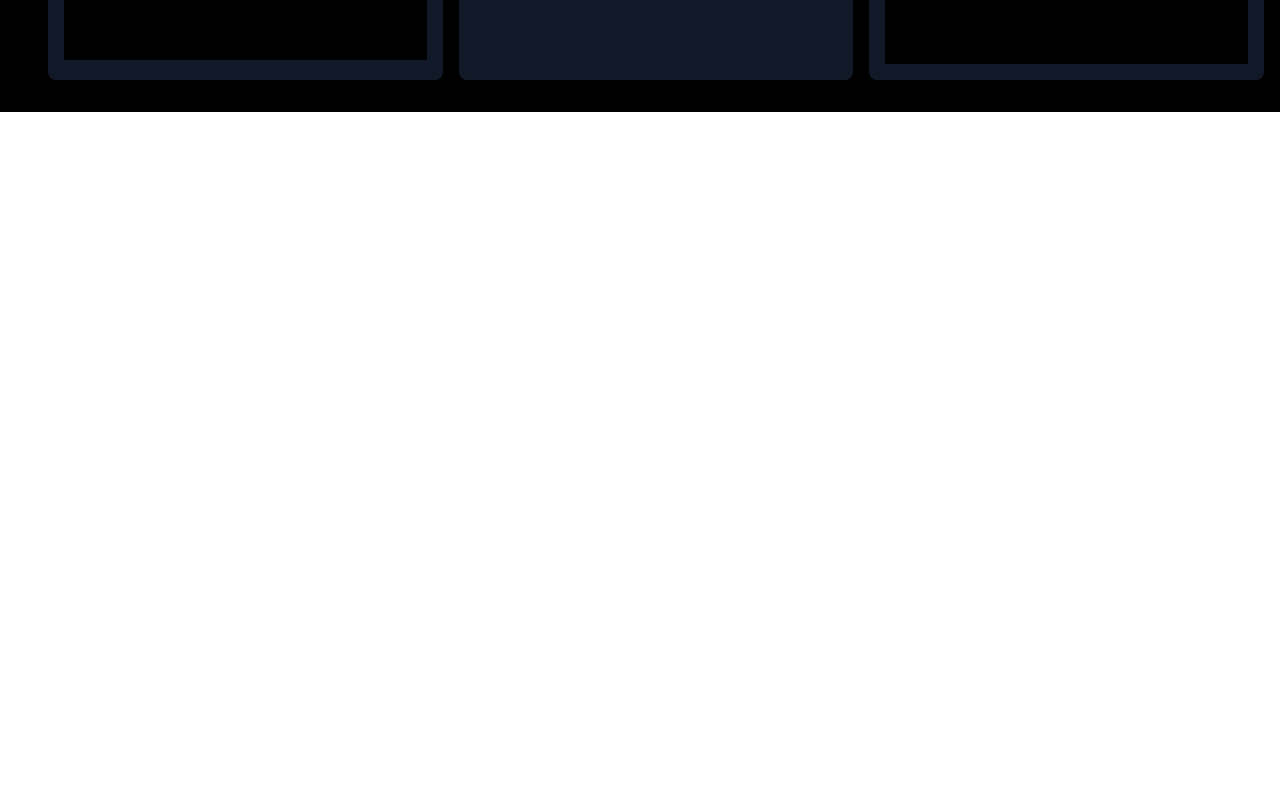
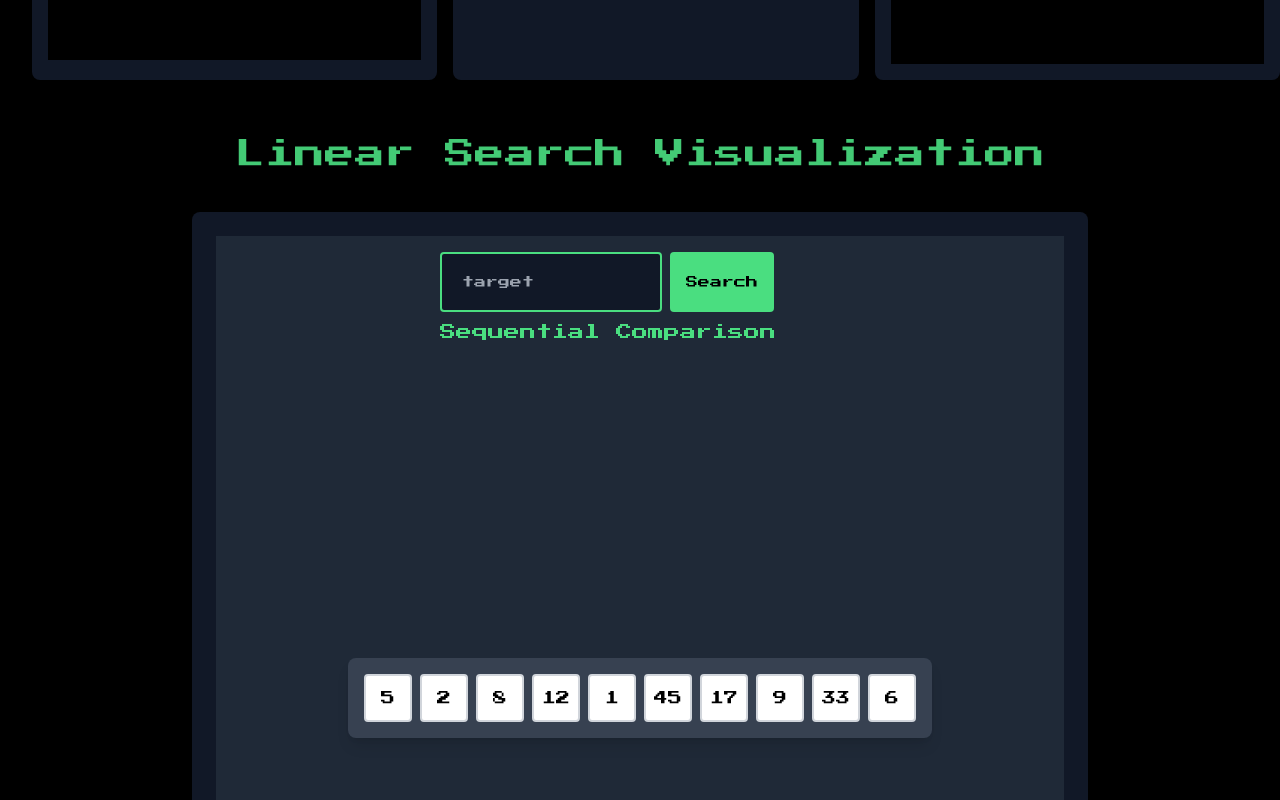
Before and after one commit to fractal-bootcamp/cep_algorithms, a React (Vite) app: page / in a window 1280 px wide. Shown: the part 700-1500 px from the top of the page. Before the commit the page ends 812 px from the top, so only its background shows below. Built offline with nearby package versions, Linux system fonts and the light colour scheme.

Commit message:
linear search visualization styled

```diff
--- a/src/App.tsx
+++ b/src/App.tsx
@@ -2,28 +2,41 @@ import React from "react";
 import TreeVisualizer from "./dfsPreVisualizaer";
 import InOrderVisualizer from "./InOrderVisualizer";
 import PostOrderVisualizer from "./PostOrdertVisualizer";
+import LinearSearchVisualization from "./linearSearchVisualization";
 
 function App() {
   return (
-    <div>
-      <div className="flex flex-col items-center bg-black min-h-screen p-2 sm:p-4 md:p-6 lg:p-8">
-        <h1 className="bg-gray-850 p-2 text-xl md:text-3xl mb-4 md:mb-8 text-center text-green-400 font-['Press_Start_2P'] animate-pulse px-2">
-          DFS BinaryTree Traversal
+    <div className="bg-black p-2 sm:p-4 md:p-6 lg:p-8">
+      <div className="max-w-7xl mx-auto">
+        {/* Binary Tree Traversal Section */}
+        <section className="mb-12">
+          <h1 className="flex bg-gray-850 p-2 text-xl md:text-3xl mb-4 md:mb-8 text-center text-green-400 font-['Press_Start_2P'] animate-pulse">
+            DFS Binary Tree Traversal
           </h1>
-
-        {/* Responsive container for visualizers */}
-        <div className="flex flex-col lg:flex-row gap-4 w-full max-w-7xl mx-auto px-2 sm:px-4">
-          {/* Individual visualizer containers with responsive scaling */}
+          <div className="flex flex-col lg:flex-row gap-4">
             <div className="w-full lg:w-1/3 bg-gray-900 p-2 sm:p-3 md:p-4 rounded-lg flex items-center justify-center">
               <TreeVisualizer />
             </div>
-          <div className="w-full lg:w-1/3 bg-gray-900 p-2 sm:p-3 md:p-4  rounded-lg flex items-center justify-center">
+            <div className="w-full lg:w-1/3 bg-gray-900 p-2 sm:p-3 md:p-4 rounded-lg flex items-center justify-center">
               <InOrderVisualizer />
             </div>
-          <div className="w-full lg:w-1/3 bg-gray-900 p-2 sm:p-3 md:p-4  rounded-lg flex items-center justify-center">
+            <div className="w-full lg:w-1/3 bg-gray-900 p-2 sm:p-3 md:p-4 rounded-lg flex items-center justify-center">
               <PostOrderVisualizer />
             </div>
           </div>
+        </section>
+
+        {/* Linear Search Section */}
+        <section className="flex flex-col items-center w-full max-w-4xl mx-auto">
+          <h2 className="w-full bg-gray-850 p-2 text-xl sm:text-2xl md:text-3xl mb-4 md:mb-8 text-center text-green-400 font-['Press_Start_2P'] animate-pulse">
+            Linear Search Visualization
+          </h2>
+          <div className="w-full bg-gray-900 p-2 sm:p-4 md:p-6 rounded-lg shadow-lg overflow-x-auto">
+            <div className="min-w-[300px]">
+              <LinearSearchVisualization />
+            </div>
+          </div>
+        </section>
       </div>
     </div>
   );
--- a/src/linearSearch.ts
+++ b/src/linearSearch.ts
@@ -7,23 +7,34 @@
  * return {object}
  */
 
-function linearSearch(arr, target) {
+export interface Step {
+  index: number;
+  value: number;
+  found: boolean;
+}
+
+export interface SearchResult {
+  foundIndex: number;
+  steps: Step[];
+}
+
+export function linearSearch(arr: number[], target: number): SearchResult {
   // initialize empty array to store steps
-  let steps = [];
+  let steps: Step[] = [];
 
   // iterate through array
-  for (let a = 0; a < arr.length; a++) {
+  for (let i = 0; i < arr.length; i++) {
     // add current step to steps array
     steps.push({
-      index: a, // current position
-      value: arr[a], // value at current index
-      found: arr[a] === target, // t/f boolean -> true if current element matches target
+      index: i, // current position
+      value: arr[i], // value at current index
+      found: arr[i] === target, // t/f boolean -> true if current element matches target
     });
 
     // if current element === target -> return object with found index and all steps
-    if (arr[a] === target) {
+    if (arr[i] === target) {
       return {
-        foundIndex: a,
+        foundIndex: i,
         steps: steps,
       };
     }
--- /dev/null
+++ b/src/linearSearchVisualization.tsx
@@ -0,0 +1,124 @@
+import React, { useState, useEffect } from "react";
+import { linearSearch, SearchResult, Step } from "./linearSearch";
+
+const LinearSearchVisualization: React.FC = () => {
+  // State for the array to be searched
+  const [array, setArray] = useState<number[]>([
+    5, 2, 8, 12, 1, 45, 17, 9, 33, 6,
+  ]);
+  // State for the target number to find
+  const [target, setTarget] = useState<number | "">("");
+  // State for the search result
+  const [result, setResult] = useState<SearchResult | null>(null);
+  // State for tracking the current step of the visualization
+  const [currentStep, setCurrentStep] = useState<number>(-1);
+  // update displayed array
+  const [displayArray, setDisplayedArray] = useState<number[]>([]);
+
+  // Function to handle the search button click
+  const handleSearch = () => {
+    if (target === "") return;
+    const searchResult = linearSearch(array, Number(target));
+    setResult(searchResult);
+    setCurrentStep(-1);
+  };
+
+  // update displayArray based on screen width
+  useEffect(() => {
+    const updateDisplayedArray = () => {
+      if (window.innerWidth < 640) {
+        // 640px is typical breaking point for mobile devices
+        setDisplayedArray(array.slice(0, 9)); //limit number of elements displayed - create new array by extracting section of og array
+      } else {
+        setDisplayedArray(array); // setting displayArray to new smaller array of 8 elements
+      }
+    };
+    // call initially
+    updateDisplayedArray();
+    // setup event listener for window resize
+    window.addEventListener("resize", updateDisplayedArray); // 'resize' = name of event we are listening for -> fired when browser is resized
+    // updateDisplayedArray is the callback function called everytime resize event occurs
+    // clean
+    return () => window.removeEventListener("resize", updateDisplayedArray);
+  }, [array]); // dependency array means this effect runs when 'array' changes
+
+  // Effect to animate the search process
+  useEffect(() => {
+    if (result && currentStep < result.steps.length - 1) {
+      const timer = setTimeout(() => {
+        setCurrentStep((prevStep) => prevStep + 1);
+      }, 200);
+      return () => clearTimeout(timer);
+    }
+  }, [currentStep, result]);
+
+  // Function to determine the CSS class for each array element
+  const getElementClass = (index: number) => {
+    if (!result || currentStep === -1) return "bg-white";
+    const step = result.steps[currentStep];
+    if (step.index === index) {
+      return step.found ? "bg-green-500" : "bg-yellow-300";
+    } else if (step.index > index) {
+      return "bg-red-200 <border-3></border-3> border-red-400";
+    }
+    return "bg-white";
+  };
+
+  return (
+    <div className="flex flex-col min-h-screen bg-gray-800 p-4 font-['Press_Start_2P']">
+      {/* Top row with search controls and "Sequential Comparison" text */}
+      <div className="w-full flex flex-col justify-between items-start sm:items-center mb-6">
+        <div className="flex w-[400px] h-[60px] space-x-2 mb-4 sm:mb-0">
+          <input
+            type="number"
+            value={target}
+            onChange={(e) => setTarget(Number(e.target.value))}
+            placeholder="target"
+            className="px-5 w-[222px] py-1 border-2 border-green-400 rounded bg-gray-900 text-green-400 focus:outline-none focus:border-blue-400 text-xs"
+          />
+          <button
+            onClick={handleSearch}
+            className="px-4 py-1 bg-green-400 text-black rounded hover:bg-blue-400 transition-colors duration-50 text-xs"
+          >
+            Search
+          </button>
+        </div>
+        <h2 className="flex flex-row text-md mr-16 text-green-400 p-2">
+          Sequential Comparison
+        </h2>
+      </div>
+
+      {/* Centered content */}
+      <div className="flex flex-col items-center justify-center flex-grow">
+        {/* Array visualization (grid) */}
+        <div className="inline-grid grid-cols-4 sm:grid-cols-5 md:grid-cols-10 gap-2 p-4 bg-gray-700 rounded-lg shadow-lg">
+          {array.map((num, index) => (
+            <div
+              key={index}
+              className={`w-[10vw] h-[10vw] max-w-[3rem] max-h-[3rem] flex items-center justify-center border-2 border-gray-300 rounded ${getElementClass(
+                index
+              )} transition-colors duration-300 text-black text-xs sm:text-sm`}
+            >
+              {num}
+            </div>
+          ))}
+        </div>
+
+        {/* Search result display */}
+        {result && (
+          <div className="mt-4 text-center text-xs">
+            {result.foundIndex !== -1 ? (
+              <p className="text-green-400">
+                Found {target} at index {result.foundIndex}
+              </p>
+            ) : (
+              <p className="text-red-400">{target} not found in the array</p>
+            )}
+          </div>
+        )}
+      </div>
+    </div>
+  );
+};
+
+export default LinearSearchVisualization;
```
Lines whose indentation alone changed are shown as unchanged.
